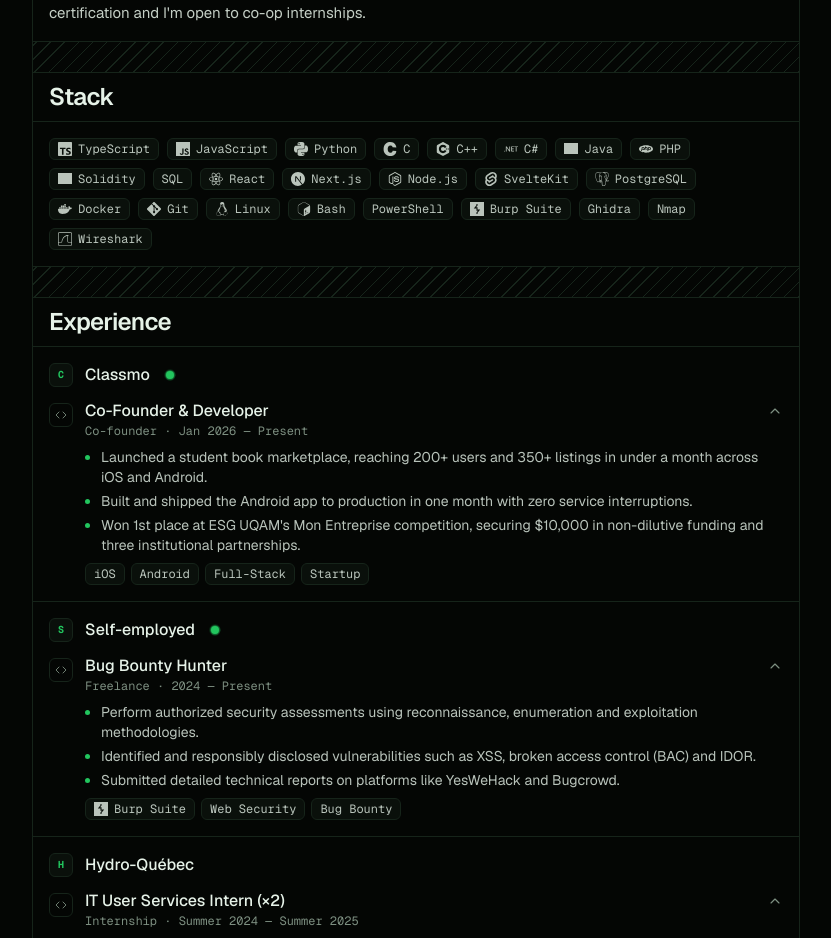
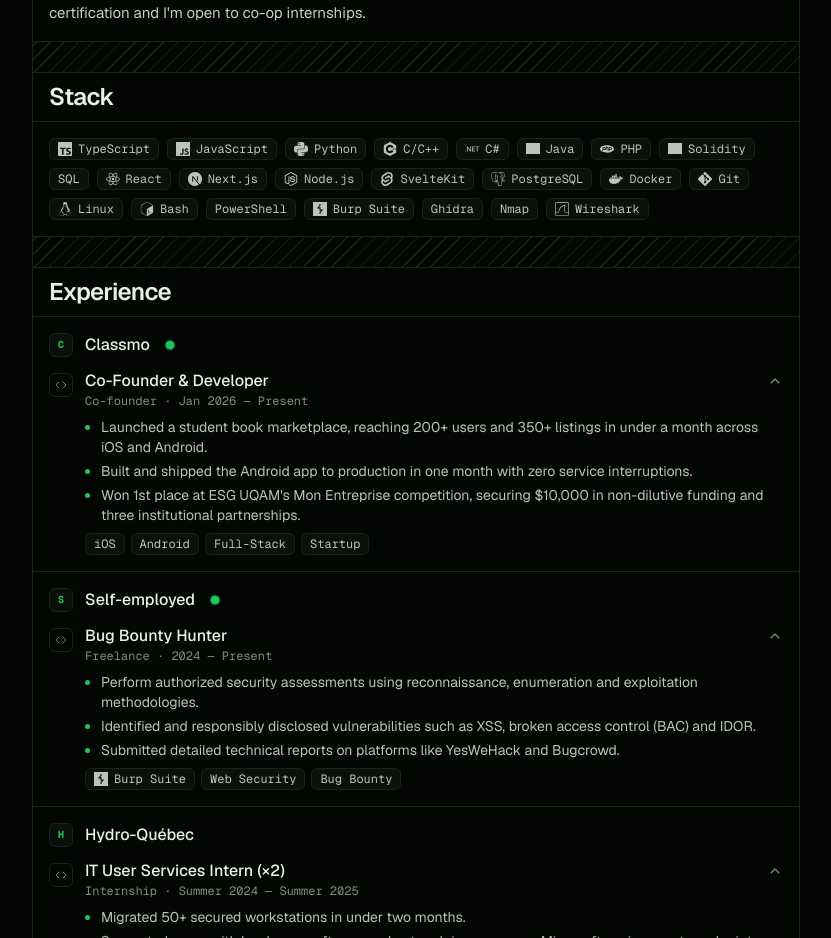
Before and after one commit to leo-mitch/portfolio, a Next.js app: page / in a window 1280 px wide. Shown: the part 1060-1998 px from the top of the page, without its empty margins (224-1055 px from the left). Built offline with nearby package versions, Linux system fonts and the light colour scheme; grey boxes are pictures that could not be loaded.

Commit message:
Map merged C/C++ stack tag to the C++ logo

```diff
--- a/src/data/profile.ts
+++ b/src/data/profile.ts
@@ -47,8 +47,7 @@
   "TypeScript",
   "JavaScript",
   "Python",
-  "C",
-  "C++",
+  "C/C++",
   "C#",
   "Java",
   "PHP",
@@ -79,6 +78,7 @@
   Python: "/stack/python.svg",
   C: "/stack/c.svg",
   "C++": "/stack/cpp.svg",
+  "C/C++": "/stack/cpp.svg",
   "C#": "/stack/csharp.svg",
   Java: "/stack/java.svg",
   PHP: "/stack/php.svg",
```
